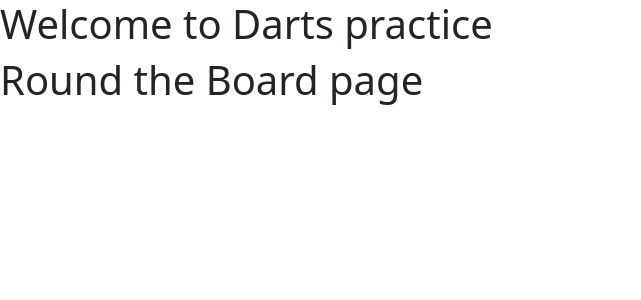
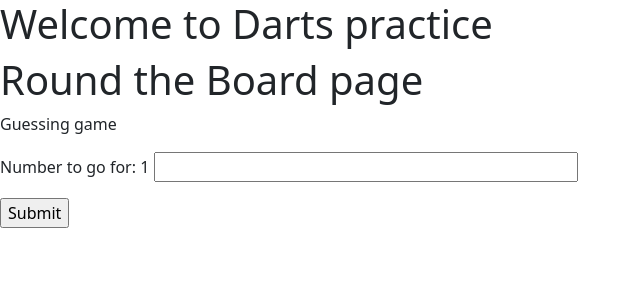
Before and after one commit to angus-galbraith/Django-Python, a Django app: page /rtb/ in a window 1280 px wide. Shown: the top 300 px of the page, without its empty margins (0-641 px from the left). Run offline with Django 3.2, Linux system fonts and the light colour scheme.

Commit message:
more changes

```diff
--- a/Website/darts/practice/templates/rtb.html
+++ b/Website/darts/practice/templates/rtb.html
@@ -4,4 +4,15 @@
 
 <h1> Round the Board page</h1>
 
+<p>Guessing game</p>
+{% if message %}
+<p>{{ message }}</p>
+{% endif %}
+<form method="post">
+<p><label for="guess">Number to go for: {{toGoFor}}</label>
+{% csrf_token %}
+<input type="text" name="guess" size="40" id="guess"/></p>
+<input type="submit"/>
+</form>
+
 {% endblock %}
--- a/Website/darts/practice/views.py
+++ b/Website/darts/practice/views.py
@@ -6,7 +6,9 @@ def index(request):
     return render(request, 'index.html')
 
 def rtb(request):
-    return render(request, 'rtb.html')
+    toGoFor = 1
+    dict = { "toGoFor" : toGoFor}
+    return render(request, 'rtb.html', dict)
 
 def finishes(request):
     return render(request, 'finishes.html')
```
Also changed, not shown: 5 other files.
